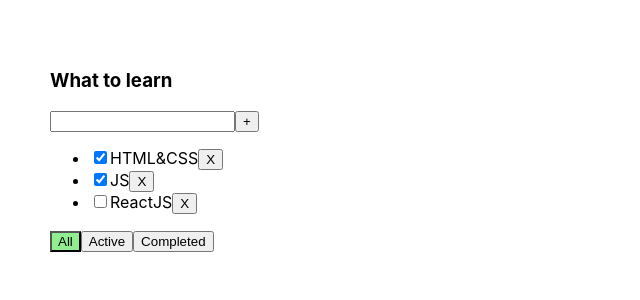
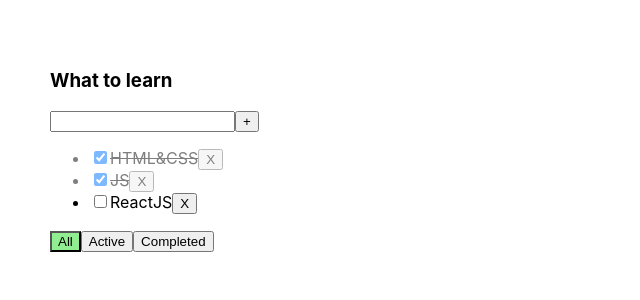
Before and after one commit to ibdkn/my-todolist, a React (Create React App) app: page / in a window 1280 px wide. Shown: the top 300 px of the page, without its empty margins (0-640 px from the left). Built offline with nearby package versions, Linux system fonts and the light colour scheme.

Commit message:
added active class for completed tasks

```diff
--- a/src/App.css
+++ b/src/App.css
@@ -15,3 +15,8 @@
 .active-filter {
   background-color: lightgreen;
 }
+
+.is-done {
+  text-decoration: line-through;
+  opacity: 0.5;
+}
--- a/src/components/Todolist/Todolist.tsx
+++ b/src/components/Todolist/Todolist.tsx
@@ -76,7 +76,7 @@
                         }
 
                         return (
-                            <li key={t.id}>
+                            <li key={t.id} className={t.isDone ? 'is-done' : ''}>
                                 <input type="checkbox" checked={t.isDone} onChange={changeTaskStatusHandler}/>
                                 <span>{t.title}</span>
                                 <Button title="X" onClick={removeTaskHandler}/>
```
